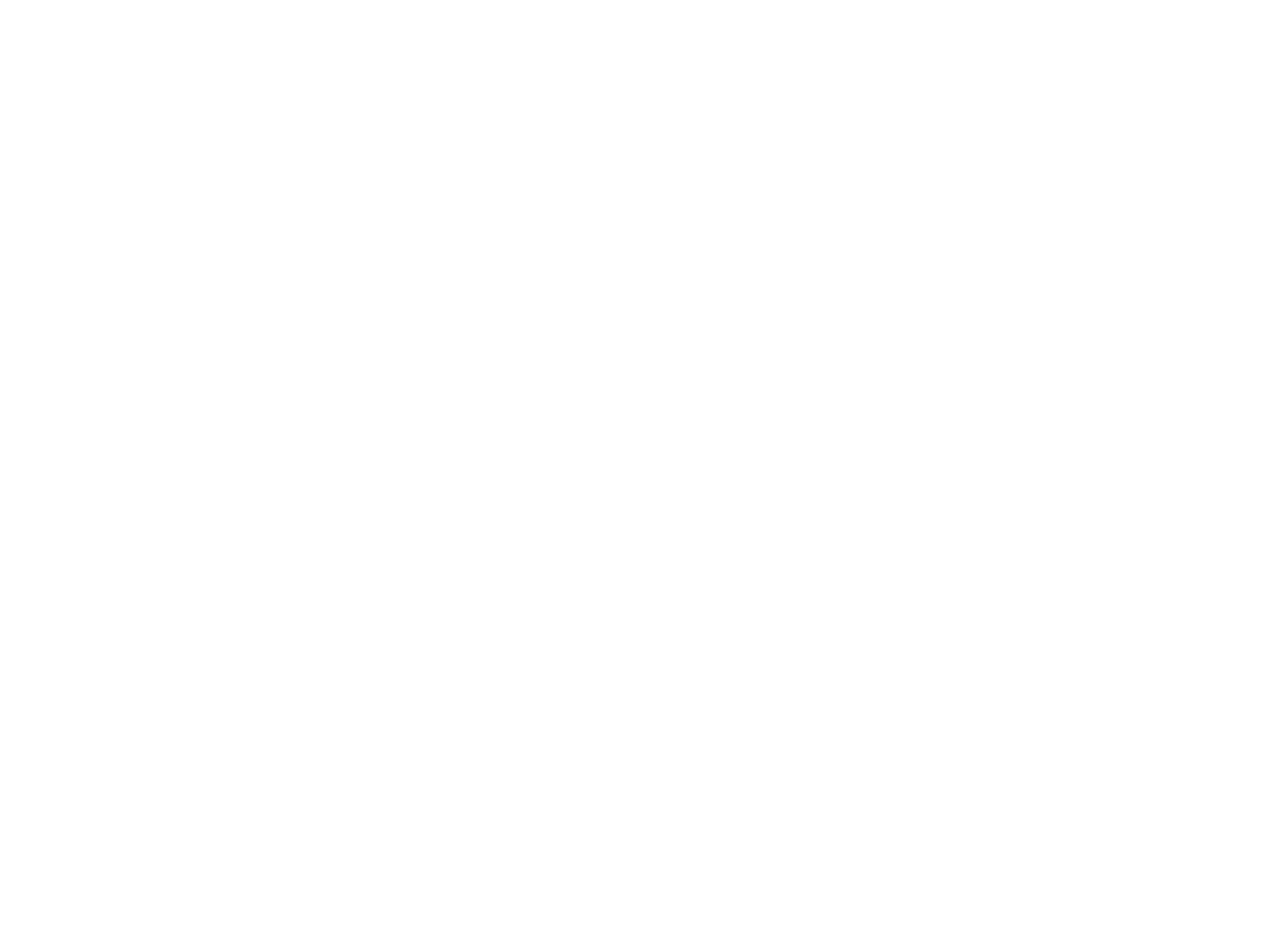
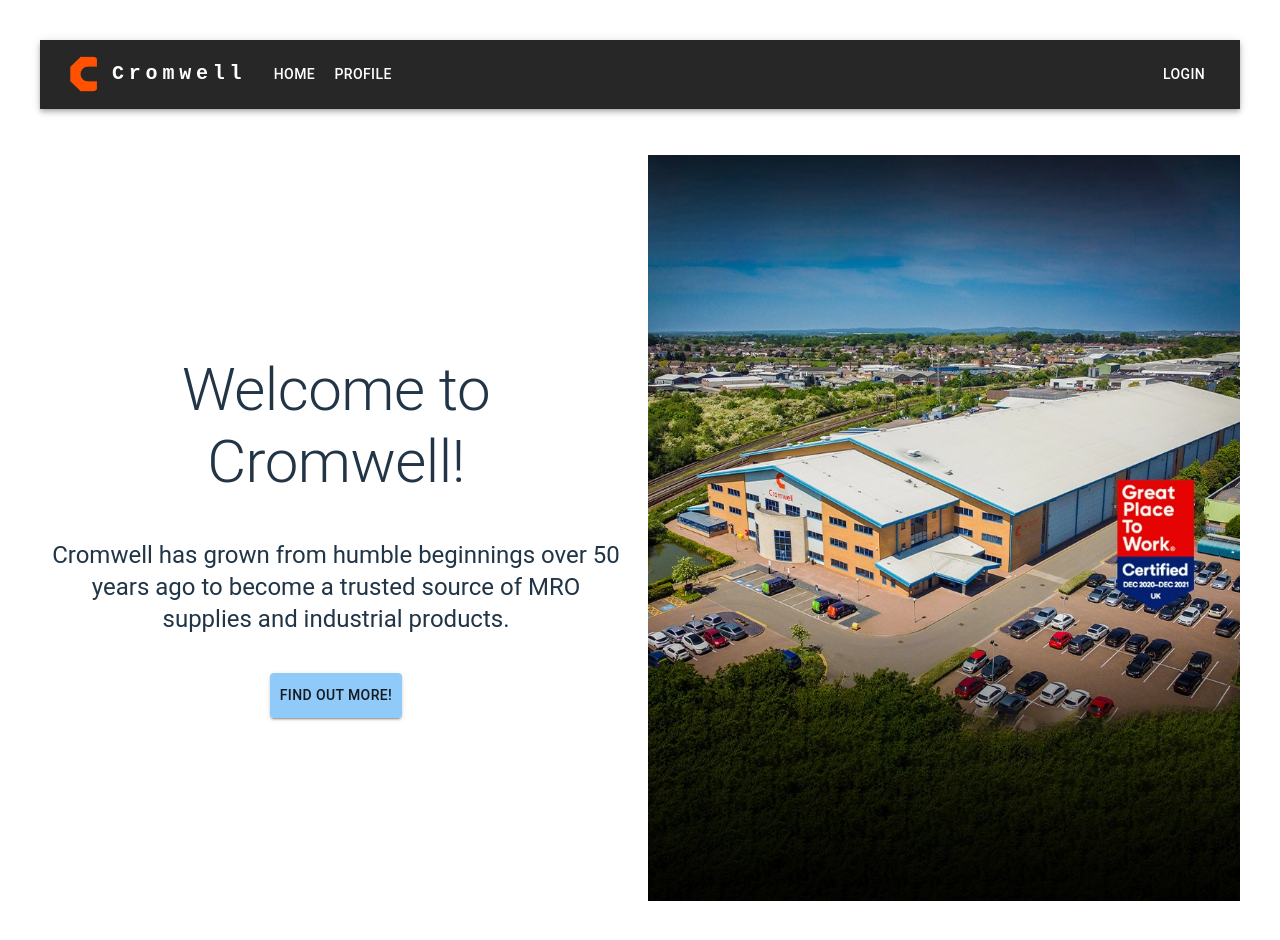
Before and after one commit to mateusz464/cromwell-task, a React (Vite) app in the folder frontend/: page / in a window 1280 px wide. Before the commit this address had no page. Shown: the top 940 px of the page. Before the commit the page ends 800 px from the top, so only its background shows below. Built offline with nearby package versions, Linux system fonts and the light colour scheme.

Commit message:
Added home page

```diff
--- a/frontend/src/App.tsx
+++ b/frontend/src/App.tsx
@@ -6,6 +6,7 @@
 import Register from "./sections/Register.tsx";
 import Login from "./sections/Login.tsx";
 import NavigationPage from "./pages/NavigationPage.tsx";
+import Home from "./sections/Home.tsx";
 
 const darkTheme = createTheme({
   palette: {
@@ -19,6 +20,14 @@
       <ThemeProvider theme={darkTheme}>
         <BrowserRouter>
           <Routes>
+            <Route
+              path="/"
+              element={
+                <NavigationPage>
+                  <Home />
+                </NavigationPage>
+              }
+            />
             <Route
               path="/register"
               element={
--- a/frontend/src/components/NavigationBar.tsx
+++ b/frontend/src/components/NavigationBar.tsx
@@ -11,7 +11,6 @@
 import Button from "@mui/material/Button";
 import Tooltip from "@mui/material/Tooltip";
 import MenuItem from "@mui/material/MenuItem";
-import AdbIcon from "@mui/icons-material/Adb";
 import { useSelector } from "react-redux";
 
 interface RootState {
@@ -109,7 +108,10 @@
               ))}
             </Menu>
           </Box>
-          <AdbIcon sx={{ display: { xs: "flex", md: "none" }, mr: 1 }} />
+          <Avatar
+            src="/cromwell-logo.png"
+            sx={{ display: { xs: "flex", md: "none" }, mr: 1 }}
+          />
           <Typography
             variant="h5"
             noWrap
@@ -121,12 +123,12 @@
               flexGrow: 1,
               fontFamily: "monospace",
               fontWeight: 700,
-              letterSpacing: ".3rem",
+              letterSpacing: ".1rem",
               color: "inherit",
               textDecoration: "none",
             }}
           >
-            LOGO
+            Cromwell
           </Typography>
           <Box sx={{ flexGrow: 1, display: { xs: "none", md: "flex" } }}>
             {pages.map((page) => (
--- /dev/null
+++ b/frontend/src/sections/Home.tsx
@@ -0,0 +1,46 @@
+import { Grid, Typography, Button, Box } from "@mui/material";
+
+function Home() {
+  return (
+    <Grid container spacing={2} style={{ marginTop: "30px" }}>
+      <Grid
+        item
+        xs={12}
+        sm={6}
+        style={{
+          display: "flex",
+          flexDirection: "column",
+          justifyContent: "center",
+        }}
+      >
+        <Typography variant="h2" gutterBottom style={{ padding: "10px" }}>
+          Welcome to Cromwell!
+        </Typography>
+        <Typography variant="h5" gutterBottom style={{ padding: "10px" }}>
+          Cromwell has grown from humble beginnings over 50 years ago to become
+          a trusted source of MRO supplies and industrial products.
+        </Typography>
+        <Box style={{ display: "flex", justifyContent: "center" }}>
+          <Button
+            variant="contained"
+            color="primary"
+            style={{ padding: "10px", marginTop: "20px" }}
+            href={"https://www.cromwell.co.uk/info/about"}
+            target={"_blank"}
+          >
+            Find Out More!
+          </Button>
+        </Box>
+      </Grid>
+      <Grid item xs={12} sm={6} sx={{ display: { xs: "none", md: "block" } }}>
+        <img
+          src="/cromwell-office.webp"
+          alt="Placeholder image"
+          style={{ width: "100%", height: "auto" }}
+        />
+      </Grid>
+    </Grid>
+  );
+}
+
+export default Home;
```
Also changed, not shown: frontend/public/cromwell-office.webp (added).
